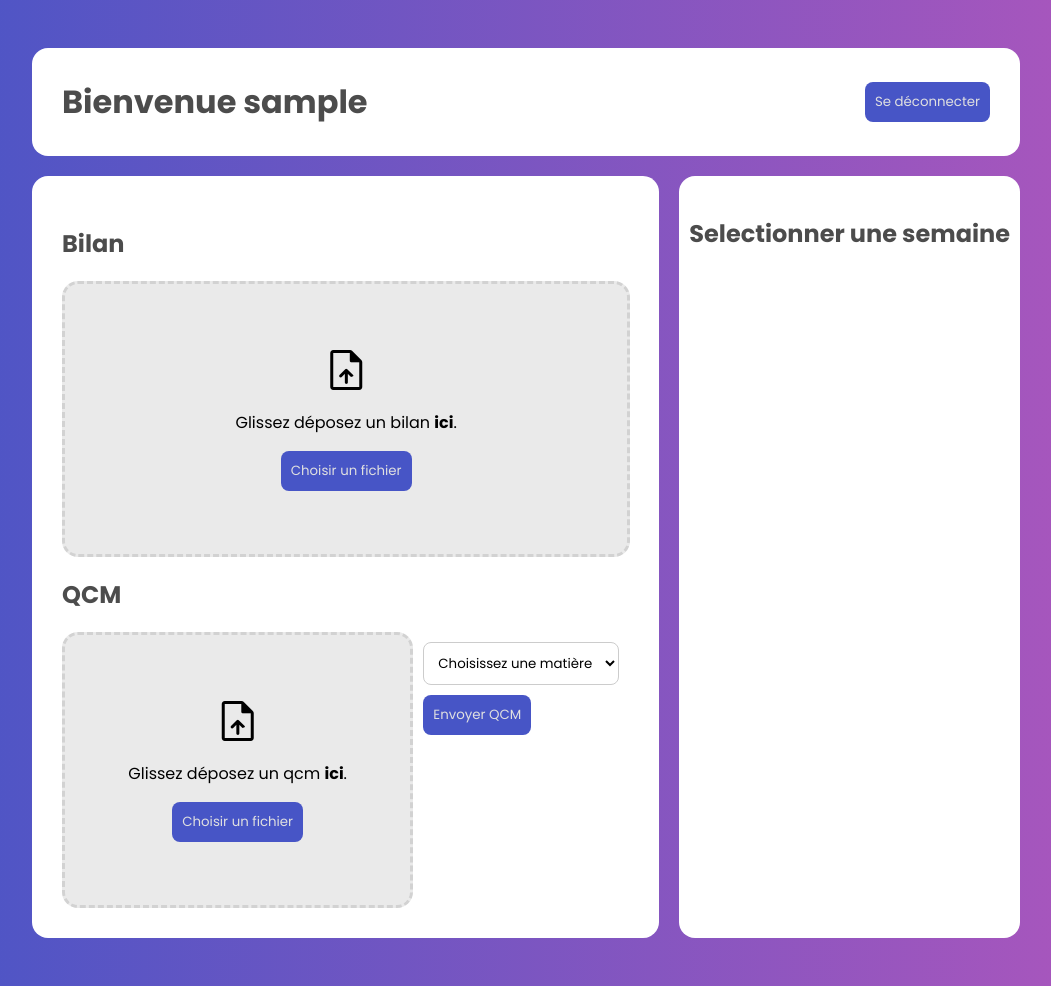
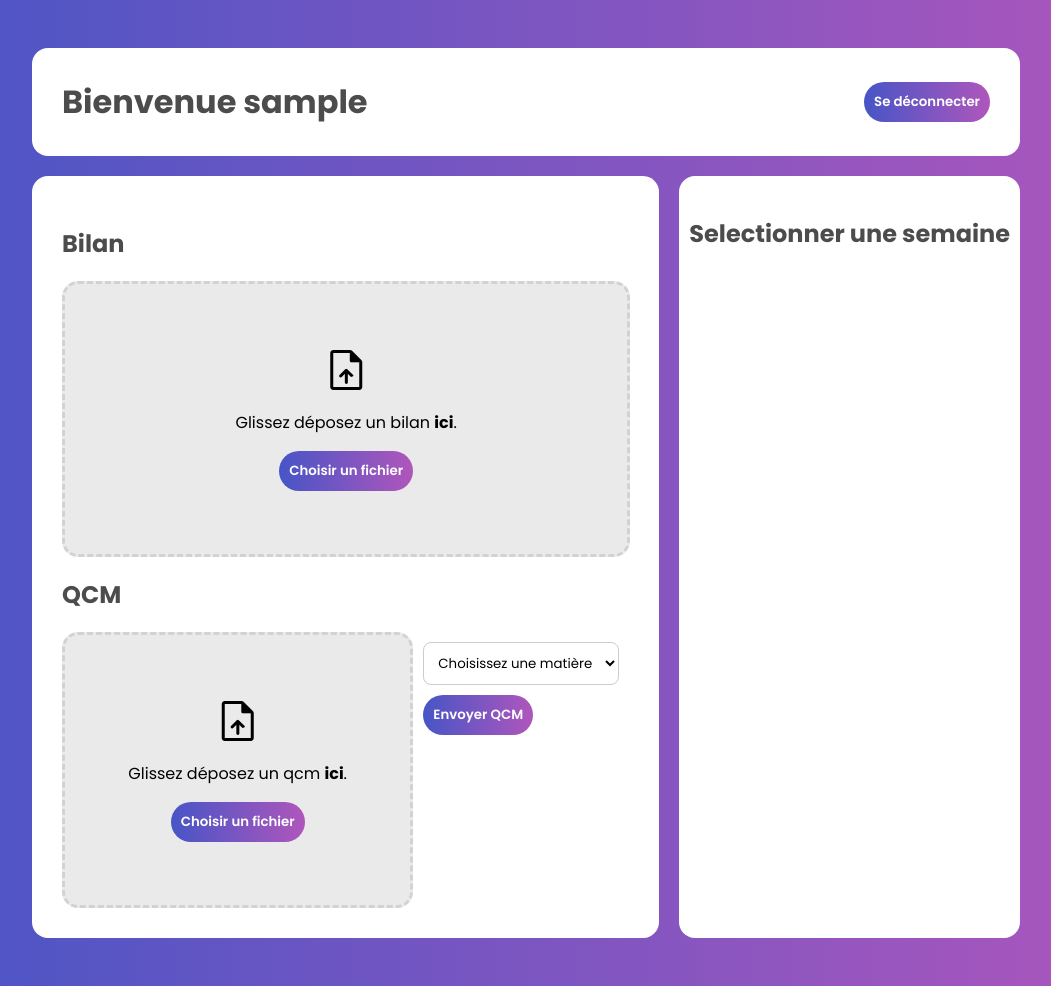
Before and after one commit to amin-elmellouki/SAE_Consolidation, a Django app: page / in a window 1280 px wide. Shown: the whole page, without its empty margins (114-1165 px from the left). Run offline with Django 5.2, Linux system fonts and the light colour scheme; the visitor is signed in with stand-in values (Sample User, id 1); data that the repository does not hold is empty.

Commit message:
homogénéisation du style des boutons

```diff
--- a/static/style.css
+++ b/static/style.css
@@ -126,13 +126,14 @@ button {
 }
 
 button, a {
-  background-color: rgba(71,85,198,1);
-  color: #e0e0e0;
+  background: linear-gradient(90deg, #4755c6 0%, #af56bc 100%);
+  color: white;
   border: none;
-  border-radius: 8px;
+  border-radius: 20px;
   padding: 10px;
   text-decoration: none;
   transition: background-color 0.3s ease, transform 0.2s;
+  font-weight: 600;
 }
 
 button:hover {
```
Also changed, not shown: login/static/loginstyle.css (+4 -21 lines).
